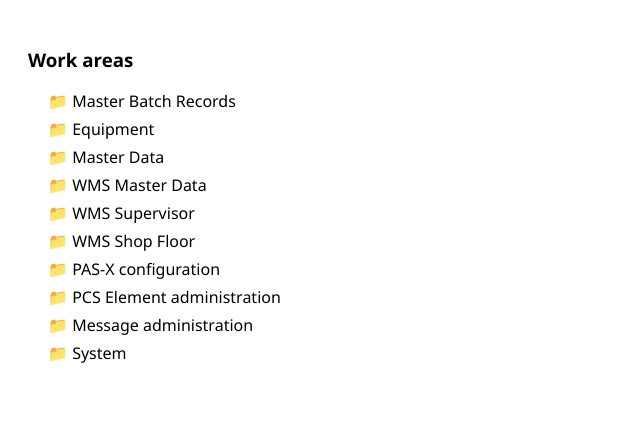
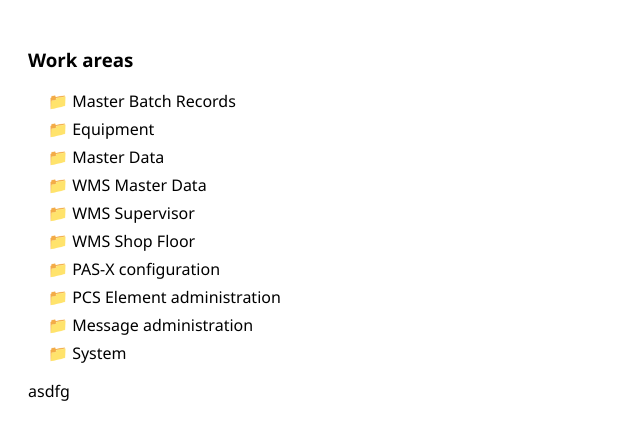
Before and after one commit to Shwetha272/MIT, a plain HTML site: page index.html in a window 1280 px wide. Shown: the full height of the page, 0-640 px from the left. Drawn offline with Linux system fonts and the light colour scheme.

```diff
--- a/index.html
+++ b/index.html
@@ -82,7 +82,7 @@
     </ul>
   </li>
 </ul>
-
+asdfg
 <script>
   function toggle(element) {
     element.classList.toggle("open");
```
